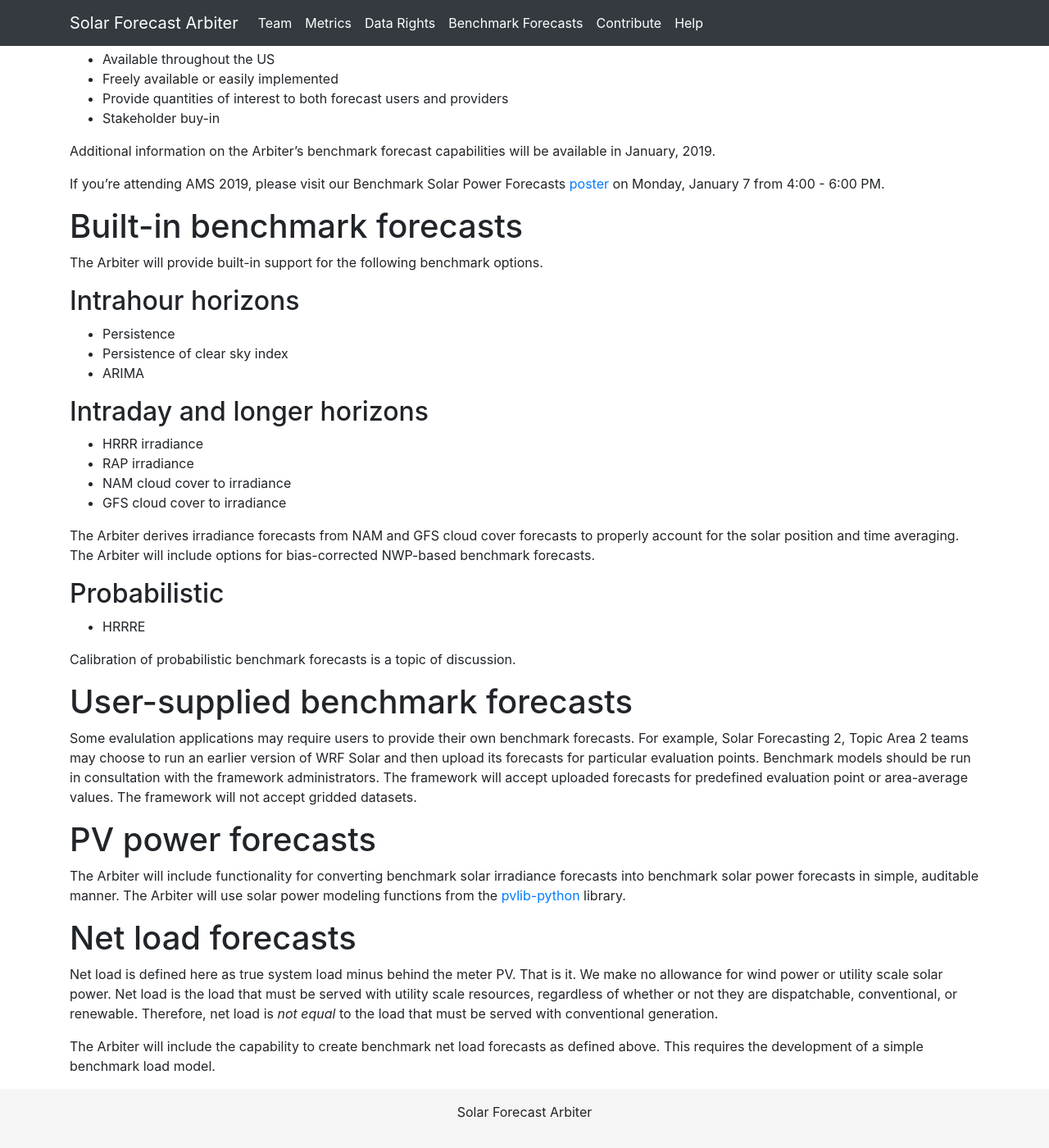
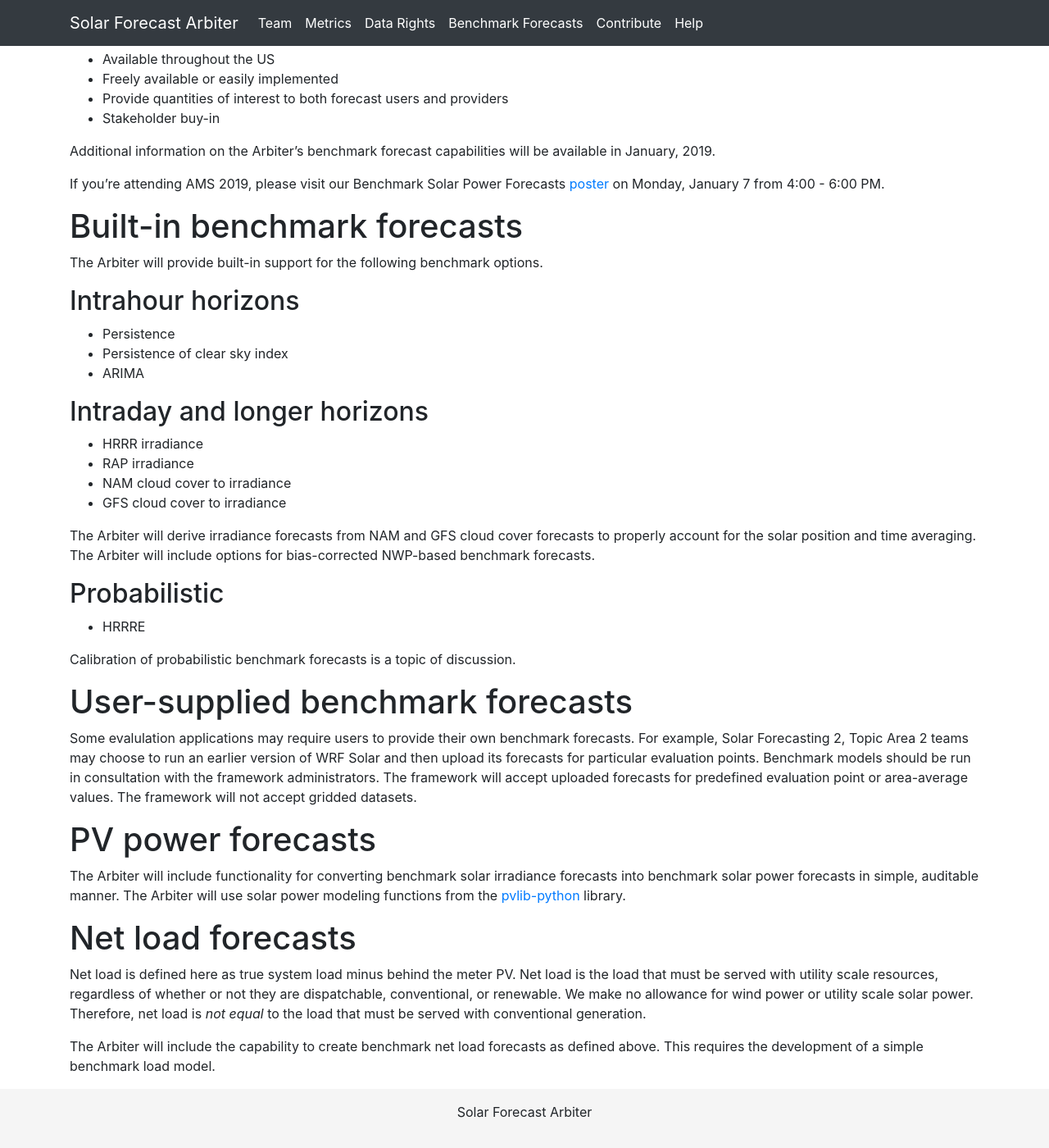
Before and after one commit to SolarArbiter/SolarArbiter.github.io, a Jekyll site: the page built from benchmarks.md, in a window 1280 px wide and 1400 px high, scrolled down 182 px. Shown: the whole window at 82% size. Built offline with Jekyll 4.4.1, drawn with Linux system fonts in a browser that asks for light colours; our own code applies the rules of GitHub Pages for plain Markdown files.

Commit message:
minor edits

```diff
--- a/benchmarks.md
+++ b/benchmarks.md
@@ -48,7 +48,7 @@
 * NAM cloud cover to irradiance
 * GFS cloud cover to irradiance
 
-The Arbiter derives irradiance forecasts from NAM and GFS cloud cover
+The Arbiter will derive irradiance forecasts from NAM and GFS cloud cover
 forecasts to properly account for the solar position and time averaging. The
 Arbiter will include options for bias-corrected NWP-based benchmark forecasts.
 
@@ -87,11 +87,11 @@
 ==================
 
 Net load is defined here as true system load minus behind the meter PV.
-That is it. We make no allowance for wind power or utility scale solar power.
 Net load is the load that must be served with utility scale resources,
-regardless of whether or not they are dispatchable, conventional, or renewable.
-Therefore, net load is *not equal* to the load that must be served with
-conventional generation.
+regardless of whether or not they are dispatchable, conventional, or
+renewable. We make no allowance for wind power or utility scale solar
+power. Therefore, net load is *not equal* to the load that must be
+served with conventional generation.
 
 The Arbiter will include the capability to create benchmark net load
 forecasts as defined above. This requires the development of a simple
```
